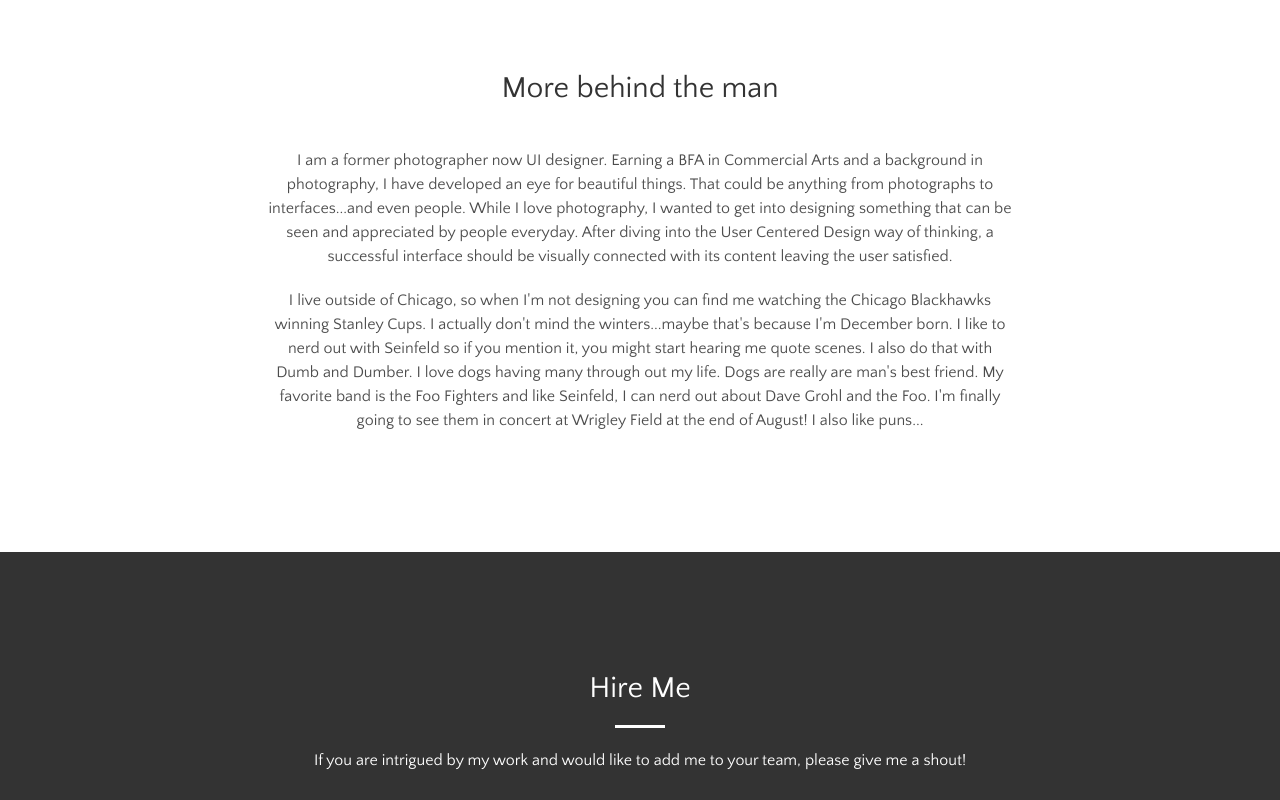
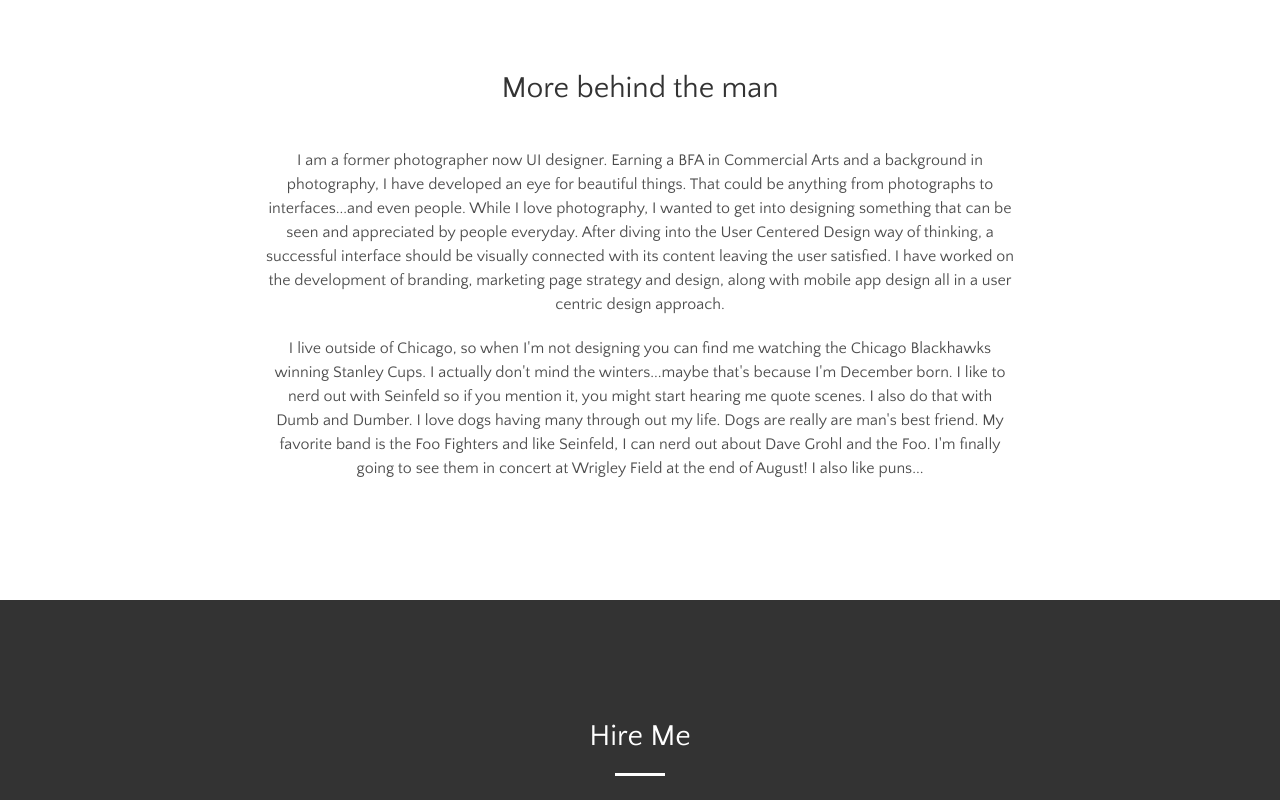
Before and after one commit to dlitterio/dlitterio.github.io, a plain HTML site: page index.html in a window 1280 px wide. Shown: the part 1794-2594 px from the top of the page. Drawn offline with Linux system fonts and the light colour scheme.

Commit message:
about me update

```diff
--- a/index.html
+++ b/index.html
@@ -250,7 +250,7 @@
                 <div class="col-lg-8 col-lg-offset-2 text-center">
                     <h2 class="section-heading">More behind the man</h2>
                     <hr class="light">
-                    <p class="text-faded">I am a former photographer now UI designer. Earning a BFA in Commercial Arts and a background in photography, I have developed an eye for beautiful things. That could be anything from photographs to interfaces...and even people. While I love photography, I wanted to get into designing something that can be seen and appreciated by people everyday.  After diving into the User Centered Design way of thinking, a successful interface should be visually connected with its content leaving the user satisfied.</p>
+                    <p class="text-faded">I am a former photographer now UI designer. Earning a BFA in Commercial Arts and a background in photography, I have developed an eye for beautiful things. That could be anything from photographs to interfaces...and even people. While I love photography, I wanted to get into designing something that can be seen and appreciated by people everyday.  After diving into the User Centered Design way of thinking, a successful interface should be visually connected with its content leaving the user satisfied. I have worked on the development of branding, marketing page strategy and design, along with mobile app design all in a user centric design approach.</p>
 
                     <p class="text-faded">I live outside of Chicago, so when I'm not designing you can find me watching the Chicago Blackhawks winning Stanley Cups. I actually don't mind the winters...maybe that's because I'm December born. I like to nerd out with Seinfeld so if you mention it, you might start hearing me quote scenes. I also do that with Dumb and Dumber. I love dogs having many through out my life. Dogs are really are man's best friend. My favorite band is the Foo Fighters and like Seinfeld, I can nerd out about Dave Grohl and the Foo. I'm finally going to see them in concert at Wrigley Field at the end of August! I also like puns...</p>
                     <!--<a href="#" class="btn btn-default btn-xl">Get Started!</a>-->
```
